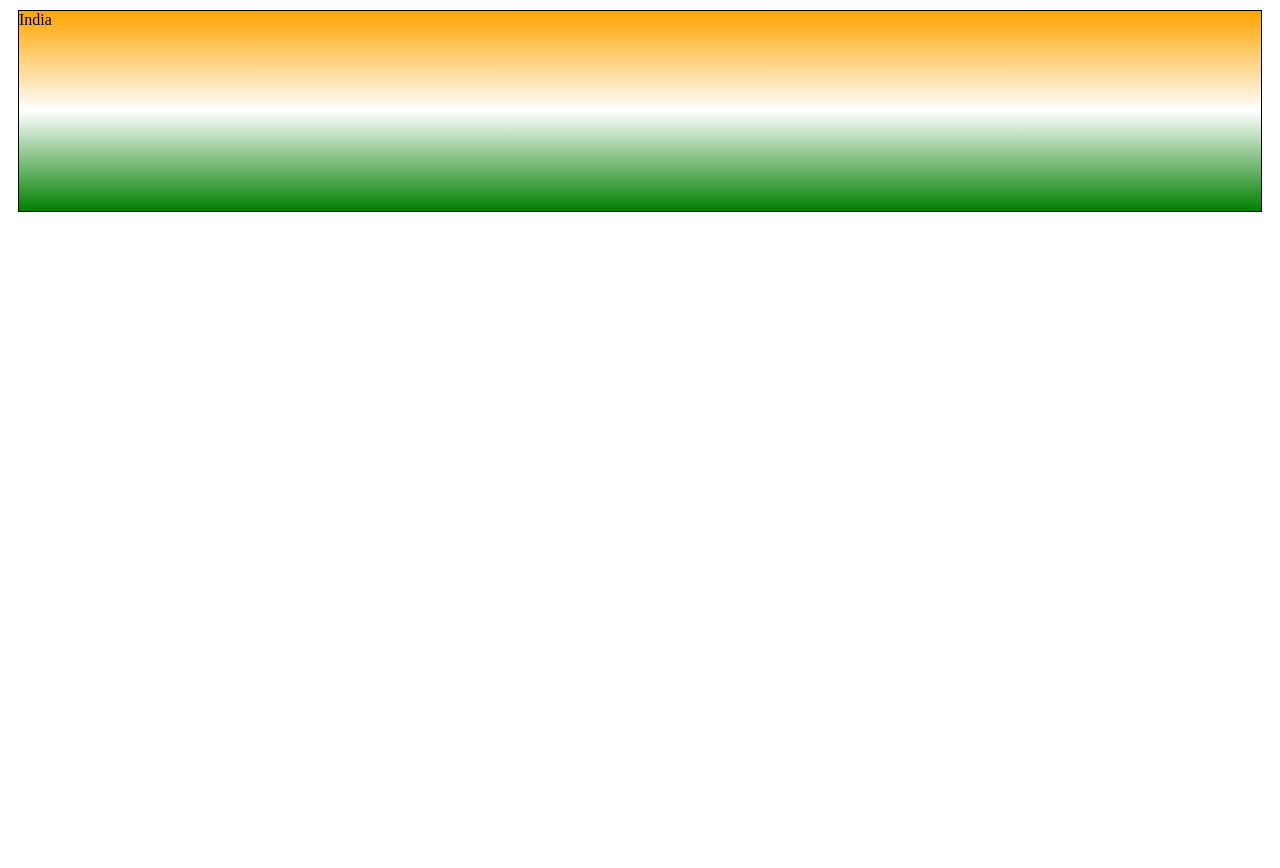
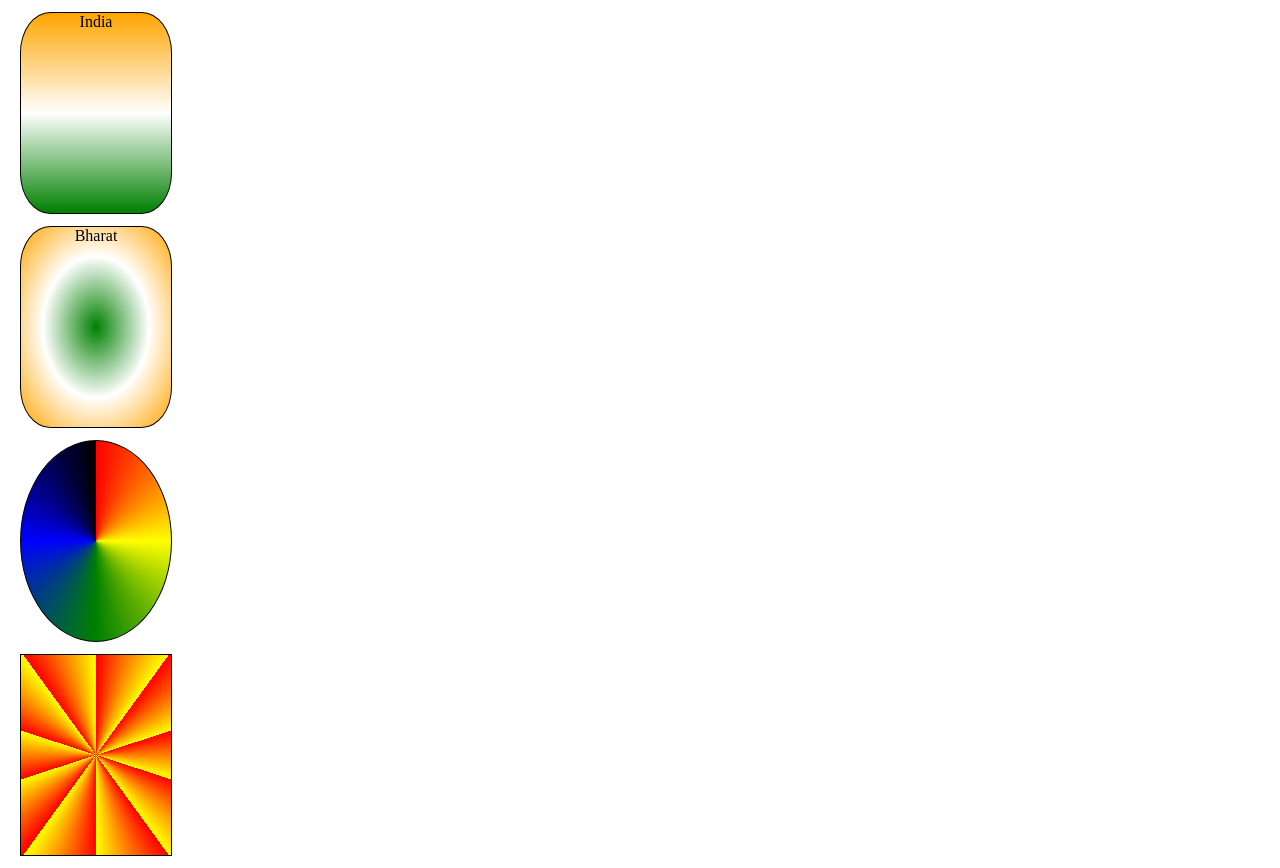
Before and after one commit to Avichal14/Web-Development-Version-1.0, a plain HTML site: page HTML/css gradiene/index.html in a window 1280 px wide. Before the commit the page ends 800 px from the top, so only its background shows below. Drawn offline with Linux system fonts and the light colour scheme.

Commit message:
Add files via upload

```diff
--- a/HTML/css gradiene/index.html
+++ b/HTML/css gradiene/index.html
@@ -8,7 +8,9 @@
     <link rel="stylesheet" href="style.css" />
   </head>
   <body>
-    <!-- <div class="box">India/div> -->
-    <div class="mydiv">India</div>
+    <div class="box">India</div>
+    <div class="mydiv">Bharat</div>
+    <div class="diiv"></div>
+    <div class="avi"></div>
   </body>
 </html>
--- a/HTML/css gradiene/style.css
+++ b/HTML/css gradiene/style.css
@@ -1,16 +1,38 @@
-/* .box{
-  border: 1px solid black;
-  height: 200px;
-  width: 150px;
+.box{
+     border: 1px solid black;
+     margin: 12px;
+     height: 200px;
+     width: 150px;
+     background-image: linear-gradient(Orange,white,green);
+     text-align: center;
+     border-radius: 20%;
 
-  background-image: radial-gradient( orange,white,green) ;
-
-} */
+}
 
 .mydiv{
      border: 1px solid black;
-     margin: 10px;
+     margin: 12px;
      height: 200px;
-     background-image: linear-gradient(orange,white ,green);
+     width: 150px;
+     text-align: center;
+     background-image: radial-gradient(green,white,Orange );
+     border-radius: 20%;
+}
+.diiv{
+     border: 1px solid black;
+          margin: 12px;
+          height: 200px;
+          width: 150px;
+          text-align: center;
+          background-image: conic-gradient(red,yellow,green,blue,black);
+          border-radius: 50%;
+}
+.avi{
+     border: 1px solid black;
+          margin: 12px;
+          height: 200px;
+          width: 150px;
+          text-align: center;
+          background-image: repeating-conic-gradient(red 10%,yellow 20%);
 
 }
```
